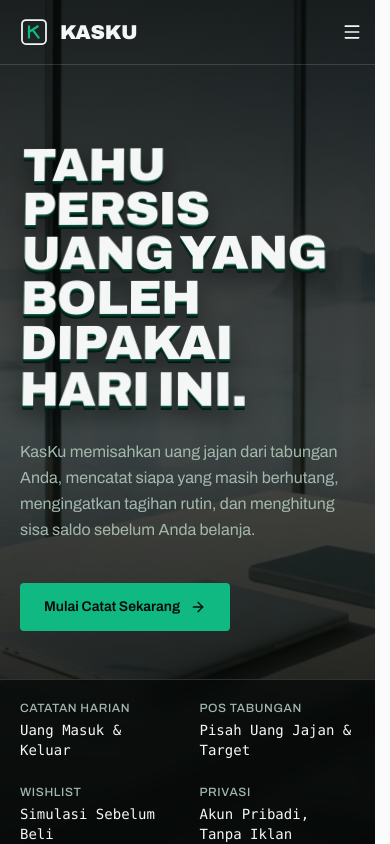
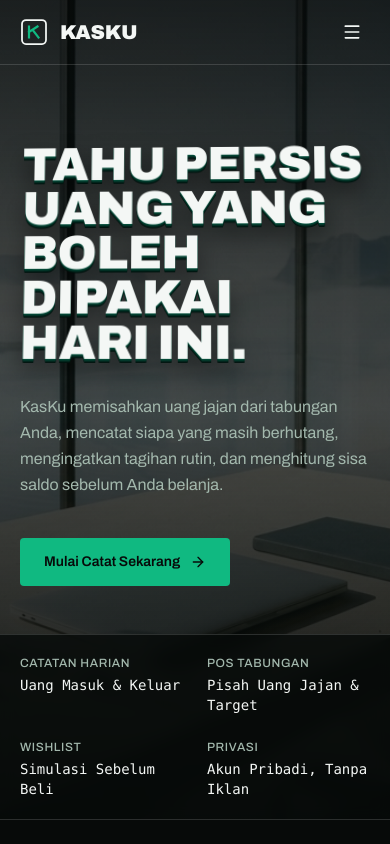
Before and after one commit to afrizadwi21/KasKu, a Next.js app in the folder frontend/: page / in a window 390 px wide. Shown: the top 844 px of the page. Built offline with nearby package versions, Linux system fonts and the light colour scheme.

Commit message:
fix(mobile): force consistent vertical scrollbar track so bottom bar width never shifts

```diff
--- a/frontend/src/app/globals.css
+++ b/frontend/src/app/globals.css
@@ -1,11 +1,14 @@
 @import "tailwindcss";
 @custom-variant dark (&:where(.dark, .dark *));
+
+html {
+  overflow-y: scroll;
+}
 
 html,
 body {
   overflow-x: clip;
   max-width: 100%;
-  scrollbar-gutter: stable;
 }
 
 :root {
```
